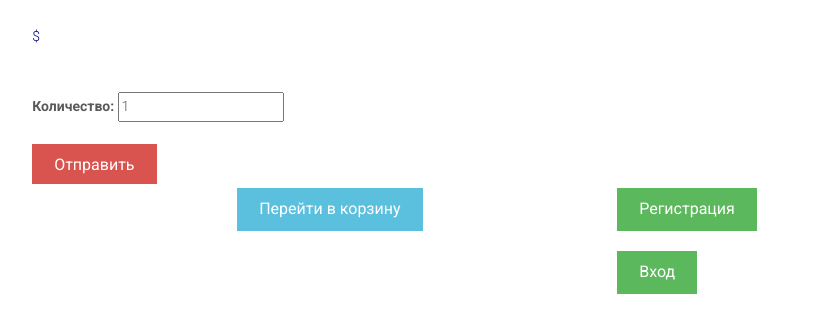
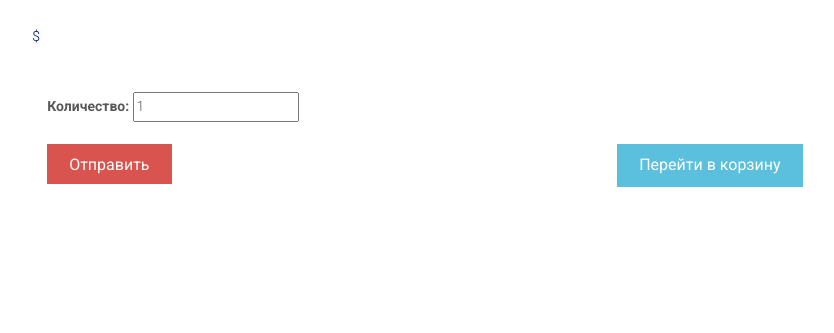
Before and after one commit to radon1/eshop, a Django app: template templates/shop/product_detail.html in a window 1280 px wide. Shown: the part 43-376 px from the top of the page, without its empty margins (77-911 px from the left). Run offline with Django 3.2, Linux system fonts and the light colour scheme; the template is opened without the code that fills it: values that come from a table or form of the project are taken from there, others are empty; a user stored in the database is signed in; parts of the project's set-up code (start-up, migrations or seed data) failed here and were passed over; some libraries are stand-ins or nearby versions.

Commit message:
commit 2

```diff
--- a/profiles/views.py
+++ b/profiles/views.py
@@ -4,7 +4,6 @@ from django.views.generic import DetailView, UpdateView
 
 from .models import *
 from .forms import ProfileForm
-
 
 
 class ProfileDetail(LoginRequiredMixin, DetailView):
--- a/shop/adapter.py
+++ b/shop/adapter.py
@@ -5,5 +5,5 @@ from allauth.account.adapter import DefaultAccountAdapter
 class MyAccountAdapter(DefaultAccountAdapter):
 
     def get_login_redirect_url(self, request):
-        path = request.POST.get("next")
+        path = request.POST.get("next", None)
         return path
--- a/shop/models.py
+++ b/shop/models.py
@@ -1,4 +1,5 @@
 from django.db import models
+from django.db.models import Sum
 from django.urls import reverse
 from django.utils.html import format_html_join, format_html
 from mptt.models import MPTTModel, TreeForeignKey
@@ -110,6 +111,13 @@ class Order(models.Model):
     cart = models.ForeignKey(Cart, verbose_name='Корзина', on_delete=models.CASCADE)
     accepted = models.BooleanField(verbose_name='Заказ выполнен', default=False)
     date = models.DateTimeField('Дата', default=timezone.now)
+    total = models.PositiveIntegerField('Общая сумма', default=0)
+
+    def save(self, *args, **kwargs):
+        total = CartItem.objects.filter(cart=self.cart).aggregate(Sum('price_sum'))
+        self.total = total.get("price_sum__sum")
+        super().save(*args, **kwargs)
+
 
     def products_list(self):
         products = CartItem.objects.filter(cart=self.cart)
--- a/shop/templatetags/shop_tags.py
+++ b/shop/templatetags/shop_tags.py
@@ -6,4 +6,6 @@ register = template.Library()
 @register.simple_tag(takes_context=True)
 def get_path(context):
     path = context["request"].META.get('HTTP_REFERER')
+    if path is None:
+        path = context["request"].GET.get("next")
     return path
--- a/templates/account/login.html
+++ b/templates/account/login.html
@@ -38,7 +38,7 @@ for a {{ site_name }} account and sign in below:{% endblocktrans %}</p>
   {% csrf_token %}
   {{ form.as_p }}
 {#  {% if redirect_field_value %}#}
-  <input type="hidden" name="next" value="{{ path }}" />
+ {% if path %} <input type="hidden" name="next" value="{{ path }}" /> {% endif %}
 {#  {% endif %}#}
   <a class="button secondaryAction" href="{% url 'account_reset_password' %}">{% trans "Forgot Password?" %}</a>
   <button class="primaryAction" type="submit">{% trans "Sign In" %}</button>
--- a/templates/shop/cart.html
+++ b/templates/shop/cart.html
@@ -86,6 +86,7 @@
             <div class="total-wrap">
                 <div class="row">
                     <div class="col-md-8">
+                        {% if object_list %}
                             <form action="{% url 'add_order' %}" method="post">
                                 <div class="row form-group">
                                     <div class="col-md-9">
@@ -105,6 +106,7 @@
                                     </div>
                                 </div>
                             </form>
+                        {% endif %}
                     </div>
                     <div class="col-md-3 col-md-push-1 text-center">
                         <div class="total">
--- a/templates/shop/order_list.html
+++ b/templates/shop/order_list.html
@@ -61,7 +61,7 @@
                             <div class="one-eight text-center">
                                 <div class="display-tc">
                                     <span class="price">
-                                        ${{ total.cart__cartitem__price_sum__sum }}
+                                        ${{ order.total }}
                                     </span>
                                 </div>
                             </div>
--- a/templates/shop/product_detail.html
+++ b/templates/shop/product_detail.html
@@ -31,24 +31,41 @@
     </div>
     <img src="{{ product.image.url }}"><br>
     {% if user.is_authenticated %}
+        <div class="container">
+            <div class="row">
+                <div class="col-12">
                     <form action="{% url 'add_cartitem' product.slug product.id %}" method="post">
+                        <div class="row">
+                            <div class="col-12">
                                 {% csrf_token %}
                                 {{ form.as_p }}
+                            </div>
+                            <div class="col-6">
                                 <button type="submit" class="btn btn-danger">Отправить</button>
+                            </div>
+                            <div class="col-6">
+                                <p><a href="{% url 'cart_item' %}" class="btn btn-info">Перейти в корзину</a></p>
+                            </div>
+                        </div>
                     </form>
+                </div>
+            </div>
+
+        </div>
     {% endif %}
+    {% if not user.is_authenticated %}
         <div class="container">
-        <div class="row justify-content-center">
-            <div class="col-4">
-                {% if user.is_authenticated %}
-                    <p><a href="{% url 'cart_item' %}" class="btn btn-info">Перейти в корзину</a></p>
-                {% endif %}
+            <div class="row">
+                <div class="col-6">
+                    <p><a href="{% url 'account_signup' %}" class="btn btn-success">Регистрация</a></p>
                 </div>
-            <div class="col-4">
-                <p><a href="{% url 'account_signup' %}" class="btn btn-success">Регистрация</a></p>
+                <div class="col-6">
                     <p><a href="{% url 'account_login' %}" class="btn btn-success">Вход</a></p>
                 </div>
             </div>
         </div>
+    {% endif %}
+    </div>
+    </div>
     </p>
 {% endblock content %}
```
Also changed, not shown: shop/views.py (+13 -7 lines). Lines whose indentation alone changed are shown as unchanged.
